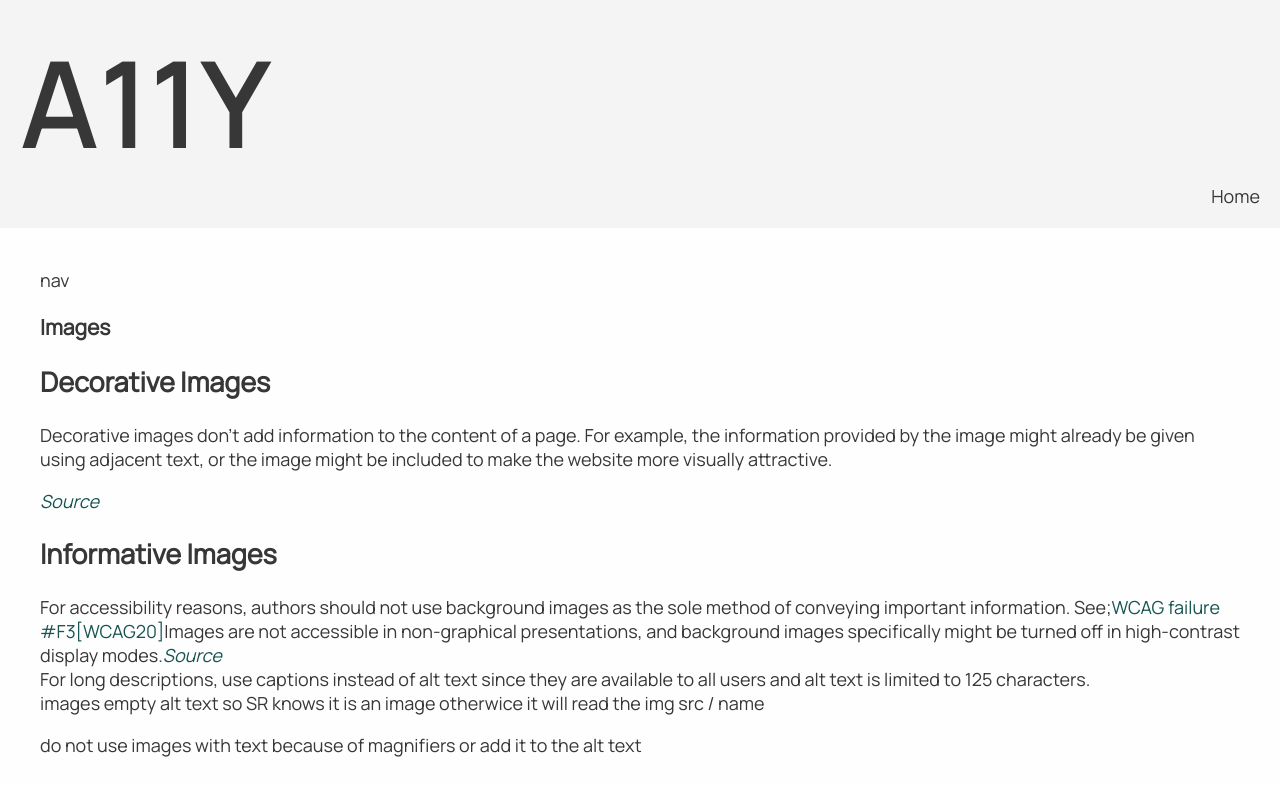
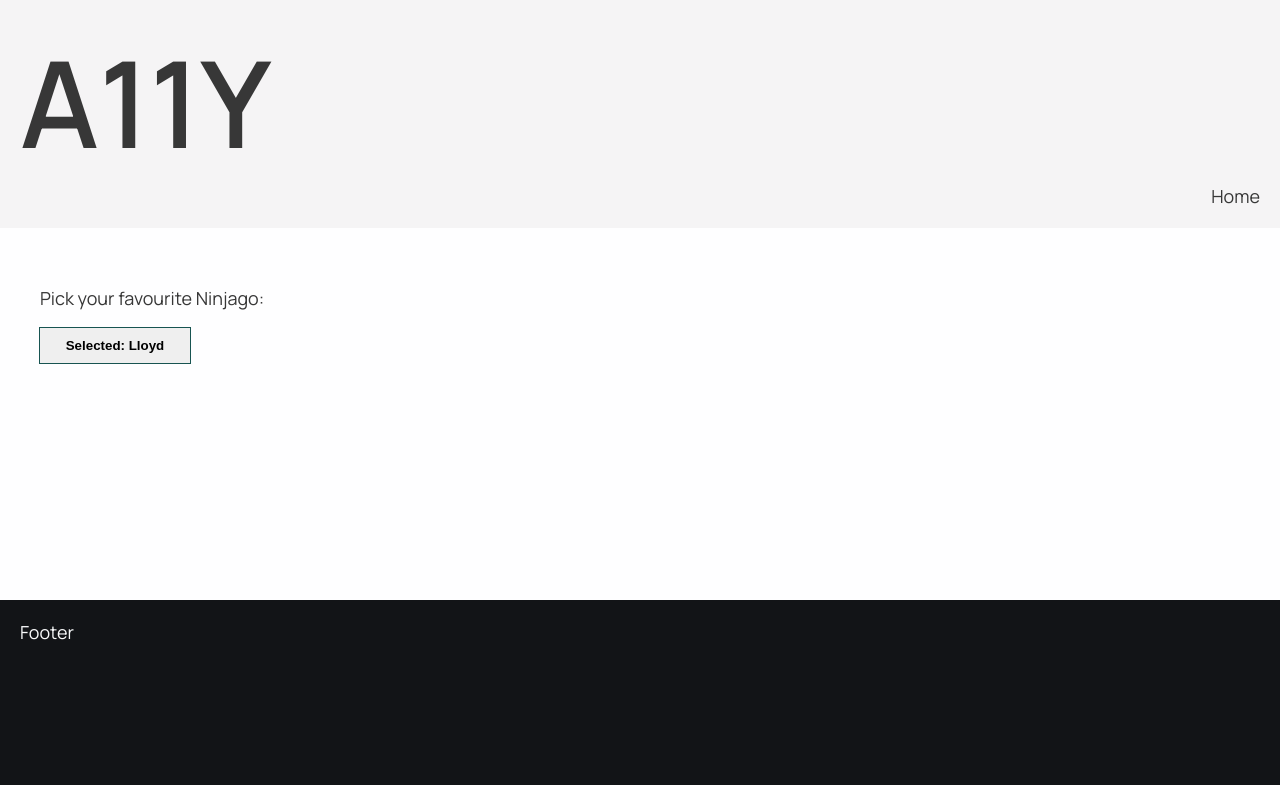
Before and after one commit to jardenna/vite-project, a React (Vite) app: page / in a window 1280 px wide. Shown: the top 785 px of the page. Built offline with nearby package versions, Linux system fonts and the light colour scheme.

Commit message:
selectbox

```diff
--- a/src/App.tsx
+++ b/src/App.tsx
@@ -1,23 +1,38 @@
 import { useState } from 'react';
-import Button from './components/Button';
-import Figure from './components/Figure';
+import Select from './components/formElements/select/Select';
 
-import Images from './components/Images';
-
-import useKeyboard from './hooks/useKeyboard';
-
+const options = [
+  {
+    value: 'kai',
+    label: 'Kai',
+  },
+  {
+    value: 'nya',
+    label: 'Nya',
+  },
+  {
+    value: 'lloyd',
+    label: 'Lloyd',
+  },
+  {
+    value: 'zane',
+    label: 'Zane',
+  },
+  {
+    value: 'cole',
+    label: 'Cole',
+  },
+  {
+    value: 'jay',
+    label: 'Jay',
+  },
+  {
+    value: 'garmadon',
+    label: 'Garmadon',
+  },
+];
 function App() {
-  const onClick = () => {
-    console.log(145);
-  };
-
-  const onKeyDown = useKeyboard(onClick, 'Enter');
-
-  const [hidden, setHidden] = useState(true);
-  const handleShow = () => {
-    setHidden(!hidden);
-  };
-
+  const [v, setV] = useState('lloyd');
   return (
     <article className="main-container">
       <header className="main-header">
@@ -33,43 +48,14 @@ function App() {
       </header>
       <main className="main-content">
         <div className="container">
-          <aside>nav</aside>
-          <Images />
+          <Select
+            options={options}
+            value={v}
+            onChange={setV}
+            labels="Pick your favourite Ninjago: "
+          />
         </div>
       </main>
-
-      {/* <article>
-        <h2>Headings</h2>
-        <div>
-          <h1>Heading 1</h1>
-          <h2>heading 2</h2>
-          <h3>heading 3</h3>
-          Aria
-          <div role="heading" aria-level={2}>
-            heading 2
-          </div>
-        </div>
-      </article>
-      <span role="img" aria-label="mouse">
-        &#x1f5b0;
-      </span>
-      <section>
-        <h2>section 2</h2>
-        <Button text="Klik her" type="submit" />
-        <div
-          onClick={onClick}
-          role="button"
-          tabIndex={0}
-          onKeyDown={onKeyDown}
-          aria-label="please click here"
-        >
-          Click
-        </div>
-      </section>
-      <section>
-        <h2>section 3</h2>
-        this is section 3
-      </section> */}
 
       <footer className="main-footer">
         <div className="container">Footer</div>
--- /dev/null
+++ b/src/components/formElements/select/Select.tsx
@@ -0,0 +1,88 @@
+/* eslint-disable @typescript-eslint/no-unused-expressions */
+/* eslint-disable react/no-array-index-key */
+import { FC } from 'react';
+import useAccessibleDropdown from '../../../hooks/useAccessibleDropdown';
+
+interface Option {
+  value: string;
+  label: string;
+}
+interface SelectProps {
+  value: string;
+  options: Option[];
+  namespace?: string;
+  onChange?: any;
+  labels: string;
+}
+const Select: FC<SelectProps> = ({
+  options,
+  value,
+  namespace = 'default_select_namespace',
+  onChange,
+  labels,
+}) => {
+  const {
+    isDropdownOpen,
+    setIsDropdownOpen,
+    activeIndex,
+    setActiveIndex,
+    listRef,
+  } = useAccessibleDropdown(options, value);
+  const chosen = options.find((o) => o.value === value);
+  // const select = (value: string) => {
+  //   onChange && onChange(value);
+  //   setIsDropdownOpen(false);
+  // };
+  const select = (val: string) => {
+    onChange && onChange(val);
+    setIsDropdownOpen(false);
+  };
+  return (
+    <section className="select-container">
+      <p>{labels}</p>
+      <button
+        type="button"
+        className="select-button"
+        onClick={() => setIsDropdownOpen(!isDropdownOpen)}
+        role="combobox"
+        aria-labelledby={`${namespace}_label`}
+        aria-haspopup="listbox"
+        aria-controls={`${namespace}_dropdown`}
+        aria-expanded={isDropdownOpen}
+        aria-activedescendant={`${namespace}_element_${value}`}
+      >
+        Selected: {chosen?.label}
+      </button>
+      <ul
+        className="select-dropdown"
+        role="listbox"
+        ref={listRef}
+        id={`${namespace}_dropdown`}
+        tabIndex={-1}
+      >
+        {options.map(({ label, value: optionValue }, index) => (
+          <li
+            key={index}
+            id={`${namespace}_element_${optionValue}`}
+            aria-selected={index === activeIndex}
+            role="option"
+            className={value === optionValue ? 'chosen' : ''}
+            onMouseOver={() => setActiveIndex(index)}
+            onFocus={() => setActiveIndex(index)}
+          >
+            <label>
+              <input
+                type="radio"
+                value={optionValue}
+                checked={value === optionValue}
+                onChange={(v) => select(v.target.value)}
+              />
+              {label}
+            </label>
+          </li>
+        ))}
+      </ul>
+    </section>
+  );
+};
+export default Select;
--- /dev/null
+++ b/src/components/formElements/select/_select.scss
@@ -0,0 +1,9 @@
+.select-button:not([aria-expanded='true']) + .select-dropdown {
+  width: 0;
+  height: 0;
+  overflow: hidden;
+}
+
+li[aria-selected='true'] {
+  background: #ddd;
+}
--- /dev/null
+++ b/src/hooks/useAccessibleDropdown.ts
@@ -0,0 +1,47 @@
+import { useState, useRef } from 'react';
+
+interface Option {
+  value: string;
+  label: string;
+}
+
+const useAccessibleDropdown = (options: Option[], value: string) => {
+  const [isDropdownOpen, setIsDropdownOpenInternal] = useState(false);
+  const listRef = useRef<any>();
+  const [activeIndex, setActiveIndex] = useState(0);
+
+  const isSafari = () => {
+    const chromeInAgent = navigator.userAgent.indexOf('Chrome') > -1;
+    const safariInAgent = navigator.userAgent.indexOf('Safari') > -1;
+    return safariInAgent && !chromeInAgent;
+  };
+
+  const setIsDropdownOpen = (v: boolean) => {
+    if (v) {
+      const selected = options.findIndex((o) => o.value === value);
+      setActiveIndex(selected < 0 ? 0 : selected);
+      if (listRef.current && isSafari()) {
+        requestAnimationFrame(() => {
+          listRef.current.focus();
+        });
+      }
+    } else if (listRef.current && isSafari()) {
+      requestAnimationFrame(() => {
+        listRef?.current.previousSibling.focus();
+      });
+    }
+    setIsDropdownOpenInternal(v);
+  };
+
+  return {
+    isDropdownOpen,
+    setIsDropdownOpen,
+    activeIndex,
+    setActiveIndex,
+    listRef,
+  };
+};
+
+export default useAccessibleDropdown;
+
+// https://codepen.io/kacper-lego/pen/mdxMNyv?editors=0010
--- a/src/scss/common/_form.scss
+++ b/src/scss/common/_form.scss
@@ -33,27 +33,27 @@ form {
   background: #d3d3d33b;
 }
 
-input,
-select,
-textarea {
-  width: 100%;
-  padding: 9px;
+// input,
+// select,
+// textarea {
+//   width: 100%;
+//   padding: 9px;
 
-  border: 1px solid $color-primary;
-  background-color: $color-white;
-  margin: 25px 0;
-  color: $color-primary;
-  outline: none;
-  font-family: $font-primary;
+//   border: 1px solid $color-primary;
+//   background-color: $color-white;
+//   margin: 25px 0;
+//   color: $color-primary;
+//   outline: none;
+//   font-family: $font-primary;
 
-  &:focus {
-    background-color: $color-gray-light;
-  }
-}
+//   &:focus {
+//     background-color: $color-gray-light;
+//   }
+// }
 
-input[type='radio'] {
-  margin-right: 10px;
-}
+// input[type='radio'] {
+//   margin-right: 10px;
+// }
 
 fieldset {
   border: 1px solid #ddd;
--- a/src/scss/style.scss
+++ b/src/scss/style.scss
@@ -12,3 +12,4 @@
 @import 'card';
 @import 'main';
 @import 'figure';
+@import '../components//formElements/select/select';
```
Also changed, not shown: src/components/Headings.tsx (+49 -1 lines), src/pages/Home.tsx (+23 -1 lines).
